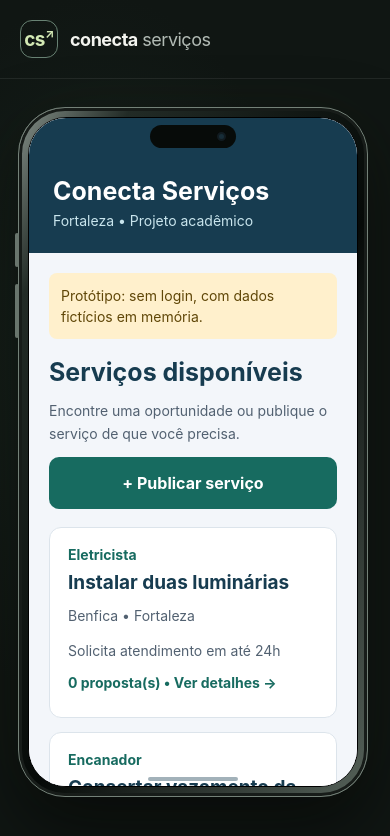
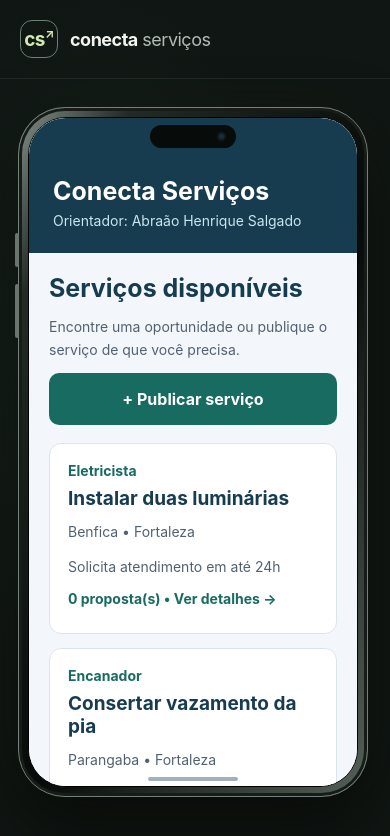
Before and after one commit to joaovslima/conecta-servicoss, a React Native app: screen / in a window 390 px wide. Shown: the top 836 px of the page. Built offline with nearby package versions, Linux system fonts and the light colour scheme.

Commit message:
Atualiza cabeçalho e remove aviso inicial do aplicativo

```diff
--- a/App.js
+++ b/App.js
@@ -61,9 +61,9 @@ export default function App() {
 
   return <View style={styles.pagina}>
     <StatusBar style="light" />
-    <View style={styles.cabecalho}><Text style={styles.marca}>Conecta Serviços</Text><Text style={styles.subtitulo}>Fortaleza • Projeto acadêmico</Text></View>
+    <View style={styles.cabecalho}><Text style={styles.marca}>Conecta Serviços</Text><Text style={styles.subtitulo}>Orientador: Abraão Henrique Salgado </Text></View>
     <ScrollView contentContainerStyle={styles.conteudo} keyboardShouldPersistTaps="handled">
-      <Text style={styles.aviso}>Protótipo: sem login, com dados fictícios em memória.</Text>
+
       {aviso !== '' && <TouchableOpacity accessibilityRole="button" accessibilityLabel="Dispensar mensagem" onPress={() => setAviso('')}><Text accessibilityLiveRegion="polite" style={styles.aviso}>{aviso} (toque para fechar)</Text></TouchableOpacity>}
       {tela === 'lista' && <>
         <Text style={styles.titulo}>Serviços disponíveis</Text>
```
